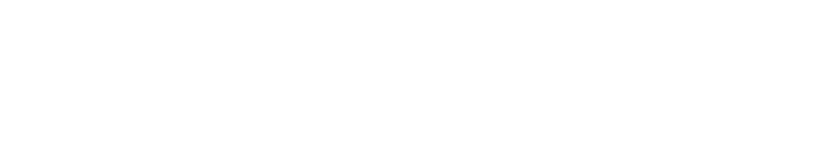
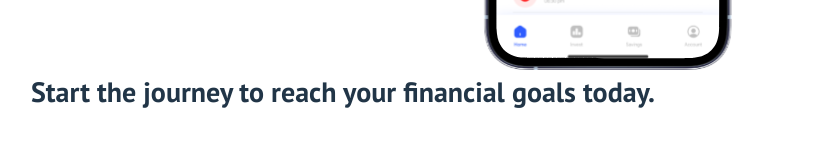
Before and after one commit to ajormoses/Fintekk, a Vue app: page / in a window 1280 px wide. Shown: the part 3568-3715 px from the top of the page, without its empty margins (33-871 px from the left). Before the commit the page ends 3109 px from the top, so only its background shows below. Built offline with nearby package versions, Linux system fonts and the light colour scheme.

Commit message:
Update: Iphone svg added to asset folder

```diff
--- a/src/App.vue
+++ b/src/App.vue
@@ -4,6 +4,7 @@
 import SponsorsCarousel from "./components/SponsorsCarousel.vue";
 import ArticleTwo from "./components/ArticleTwo.vue";
 import ArticleThree from "./components/ArticleThree.vue";
+import ArticleFour from "./components/ArticleFour.vue";
 </script>
 
 <template>
@@ -12,6 +13,7 @@
   <SponsorsCarousel />
   <ArticleTwo />
   <ArticleThree />
+  <ArticleFour />
 </template>
 
 <style scoped></style>
--- /dev/null
+++ b/src/components/ArticleFour.vue
@@ -0,0 +1,17 @@
+<script lang="ts" setup></script>
+
+<template>
+  <div class="section bg-white">
+    <div class="container">
+      <img class="mx-auto" src="../assets/img/iphone.svg" />
+      <div>
+        <h1 class="text-[28px] leading-[44px] font-bold">
+          Start the journey to reach your financial goals today.
+        </h1>
+        <div></div>
+      </div>
+    </div>
+  </div>
+</template>
+
+<style scoped></style>
--- a/src/components/ArticleThree.vue
+++ b/src/components/ArticleThree.vue
@@ -15,7 +15,7 @@
           finances and handle payments smooth and easy.
         </p>
       </div>
-      <div class="py-10">
+      <div class="pt-10">
         <Service
           h="Easy Payment"
           p="Stress-free payment for all transactions that you do at any time."
--- a/src/components/Nav.vue
+++ b/src/components/Nav.vue
@@ -1,15 +1,7 @@
-<script lang="ts">
-export default {
-  data() {
-    return {};
-  },
-
-  methods: {},
-};
-</script>
+<script lang="ts" setup></script>
 
 <template>
-  <div class="pt-[100px]">jfjfjfj</div>
+  <div></div>
 </template>
 
 <style scoped></style>
```
Also changed, not shown: src/assets/img/iphone.svg (added).
